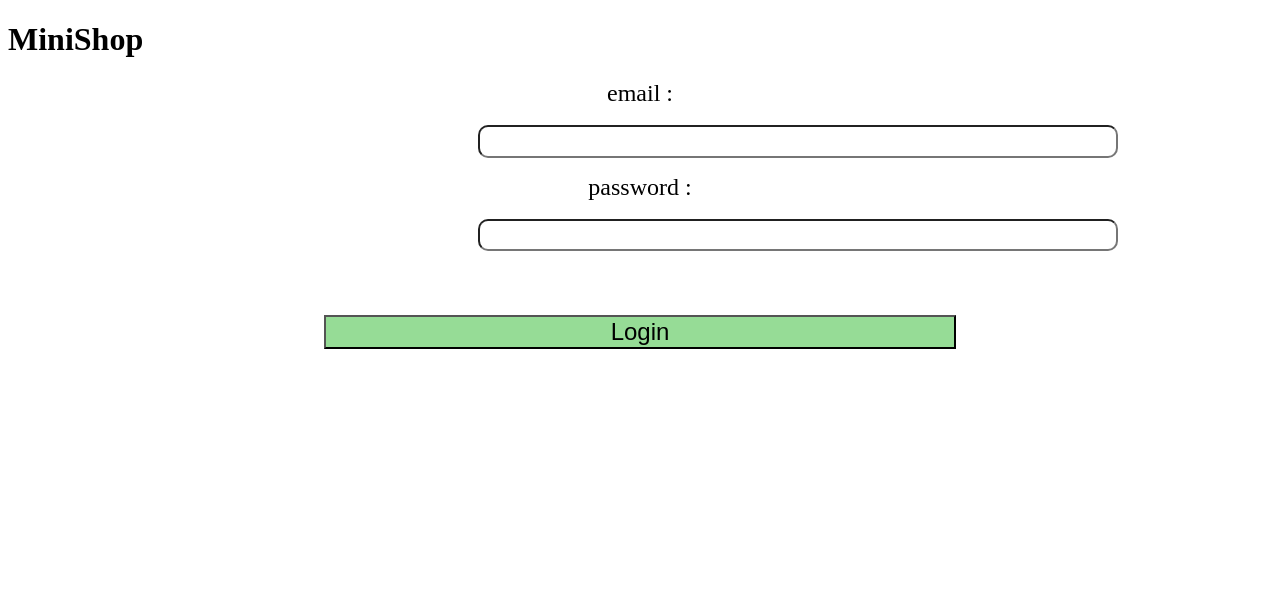
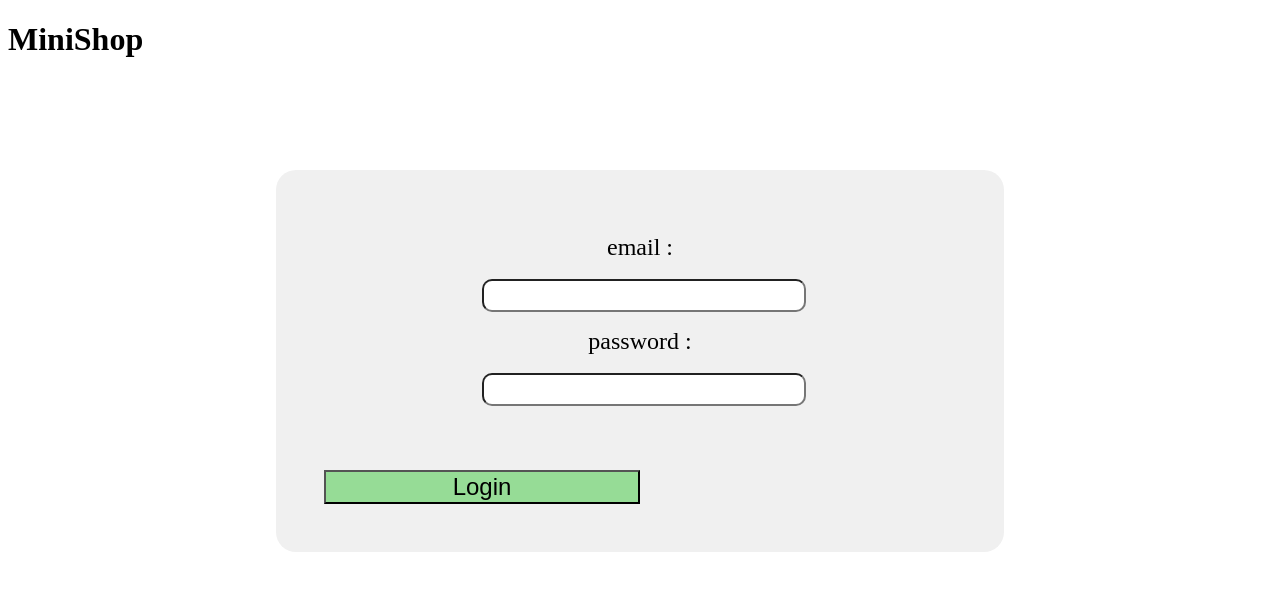
Before and after one commit to tangorri/mini-shop, an Angular app in the folder front/: page / in a window 1280 px wide. Shown: the top 590 px of the page. Built offline with nearby package versions, Linux system fonts and the light colour scheme.

Commit message:
auth service - wire

```diff
--- a/front/src/app/app.component.html
+++ b/front/src/app/app.component.html
@@ -1,4 +1,4 @@
 <!--The content below is only a placeholder and can be replaced.-->
 <div style="text-align:center">
-    <app-authentication></app-authentication>
+    <app-auth></app-auth>
 </div>
--- a/front/src/app/app.module.ts
+++ b/front/src/app/app.module.ts
@@ -2,7 +2,7 @@ import { BrowserModule } from '@angular/platform-browser';
 import { NgModule } from '@angular/core';
 
 import { AppComponent } from './app.component';
-import { AuthenticationComponent } from './authentication/authentication.component';
+import { AuthComponent } from './auth/auth.component';
 import { ProductComponent } from './product/product.component';
 import { LandingComponent } from './products/landing/landing.component';
 import { CartComponent } from './cart/cart.component';
@@ -12,7 +12,7 @@ import { ProfileComponent } from './user/profile/profile.component';
 @NgModule({
   declarations: [
     AppComponent,
-    AuthenticationComponent,
+    AuthComponent,
     ProductComponent,
     LandingComponent,
     CartComponent,
--- a/front/src/app/authentication/authentication.component.css
+++ b/front/src/app/auth/auth.component.css
@@ -1,8 +1,9 @@
-form {
+:host>div {
     margin: 0 auto;
     width: 50%;
     margin-top: 7em;
     padding: 3em;
+    font: 1em;
     background-color: rgb(240, 240, 240);
     border-radius: 20px;
     text-align: start;
--- /dev/null
+++ b/front/src/app/auth/auth.component.html
@@ -0,0 +1,11 @@
+<div>
+    <p>
+        <label>email : </label><br />
+        <input type="text" name="email" #email>
+    </p>
+    <p>
+        <label> password :</label> <br />
+        <input type="password" name="password" #password>
+    </p>
+    <button (click)="login(email.value, password.value)" class="submit">Login</button>
+</div>
--- a/front/src/app/authentication/authentication.component.html
+++ /dev/null
@@ -1,9 +0,0 @@
-<p>
-    <label>email : </label><br />
-    <input type="text" name="email" #email>
-</p>
-<p>
-    <label> password :</label> <br />
-    <input type="password" name="password" #password>
-</p>
-<button (click)="login(email.value, password.value)" class="submit">Login</button>
```
Also changed, not shown: front/src/app/auth/auth.component.ts (renamed from front/src/app/authentication/authentication.component.ts, +4 -4 lines), front/src/app/auth/auth.service.ts (added, +11 -0 lines), 1 other file (tests, documents, lock files or other folders).
